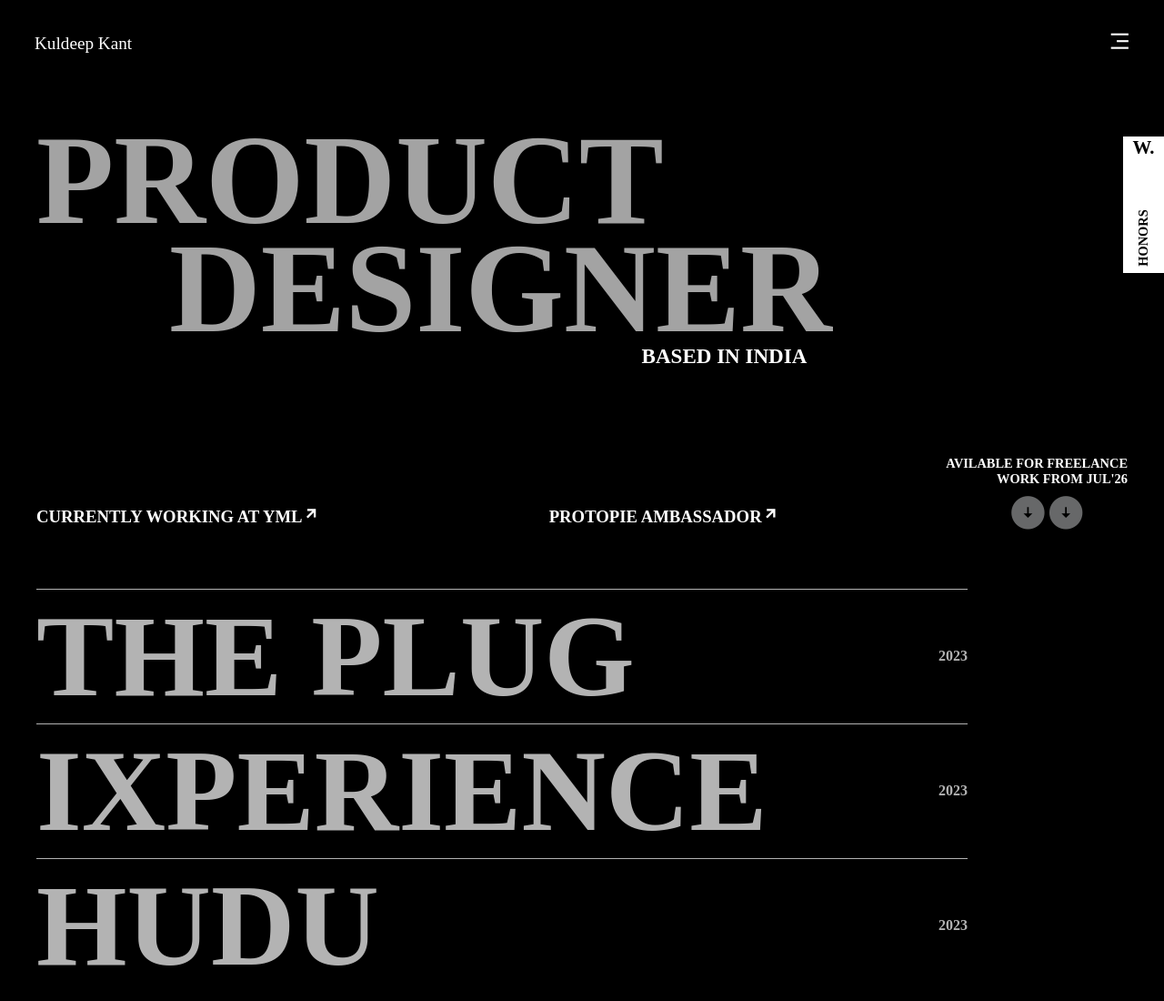
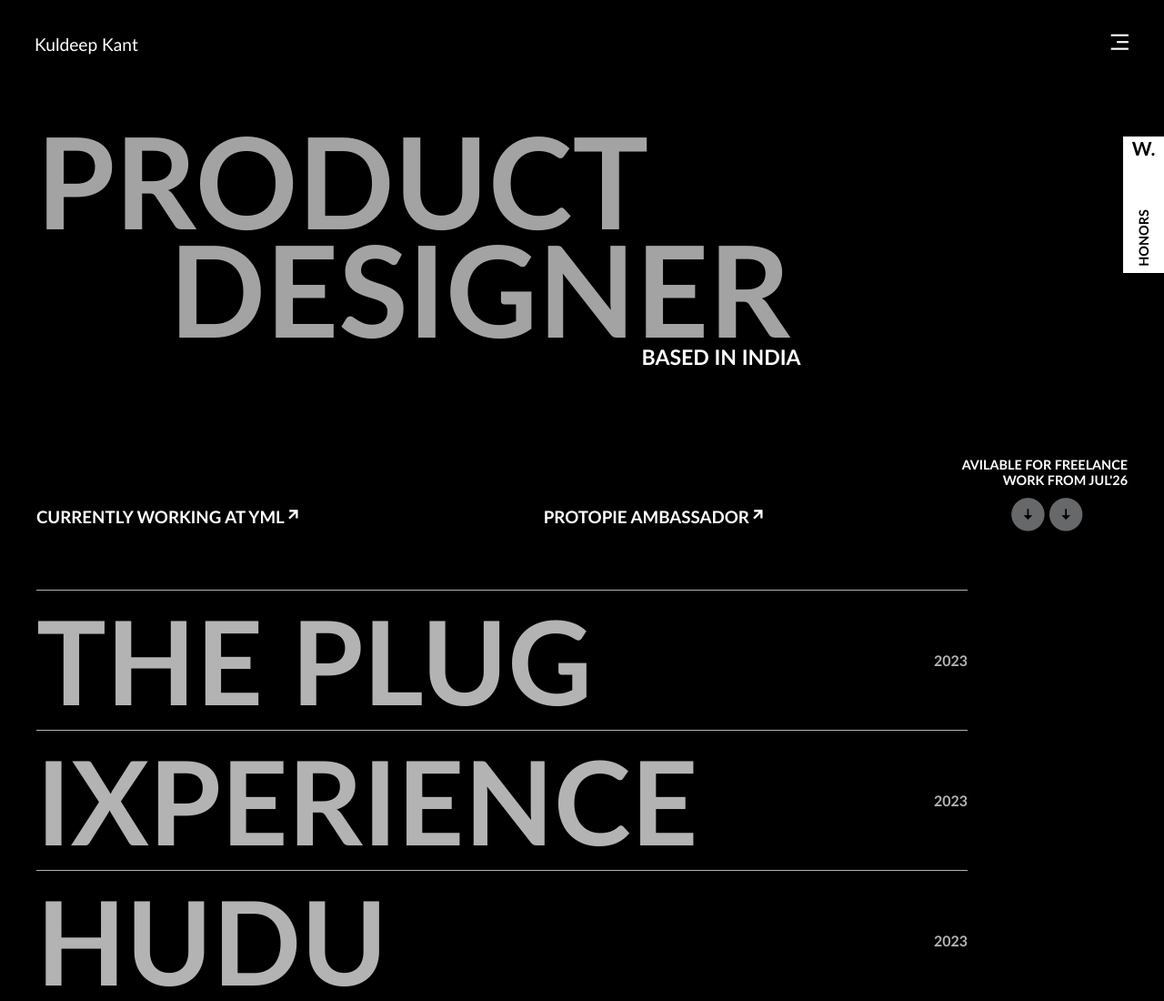
Before and after one commit to Kuldeepkant26/ProjectX, a plain HTML site: page index.html in a window 1280 px wide. Shown: the top 1100 px of the page at 91% size. Drawn offline with nearby package versions, Linux system fonts and the light colour scheme.

Commit message:
edited font

```diff
--- a/style.css
+++ b/style.css
@@ -2,7 +2,7 @@
     margin: 0px;
     padding: 0px;
     box-sizing: border-box;
-    font-family: 'General Sans';
+    font-family: 'Gill Sans', 'Gill Sans MT', Calibri, 'Trebuchet MS', sans-serif;
 }
 
 #navbar {
```
